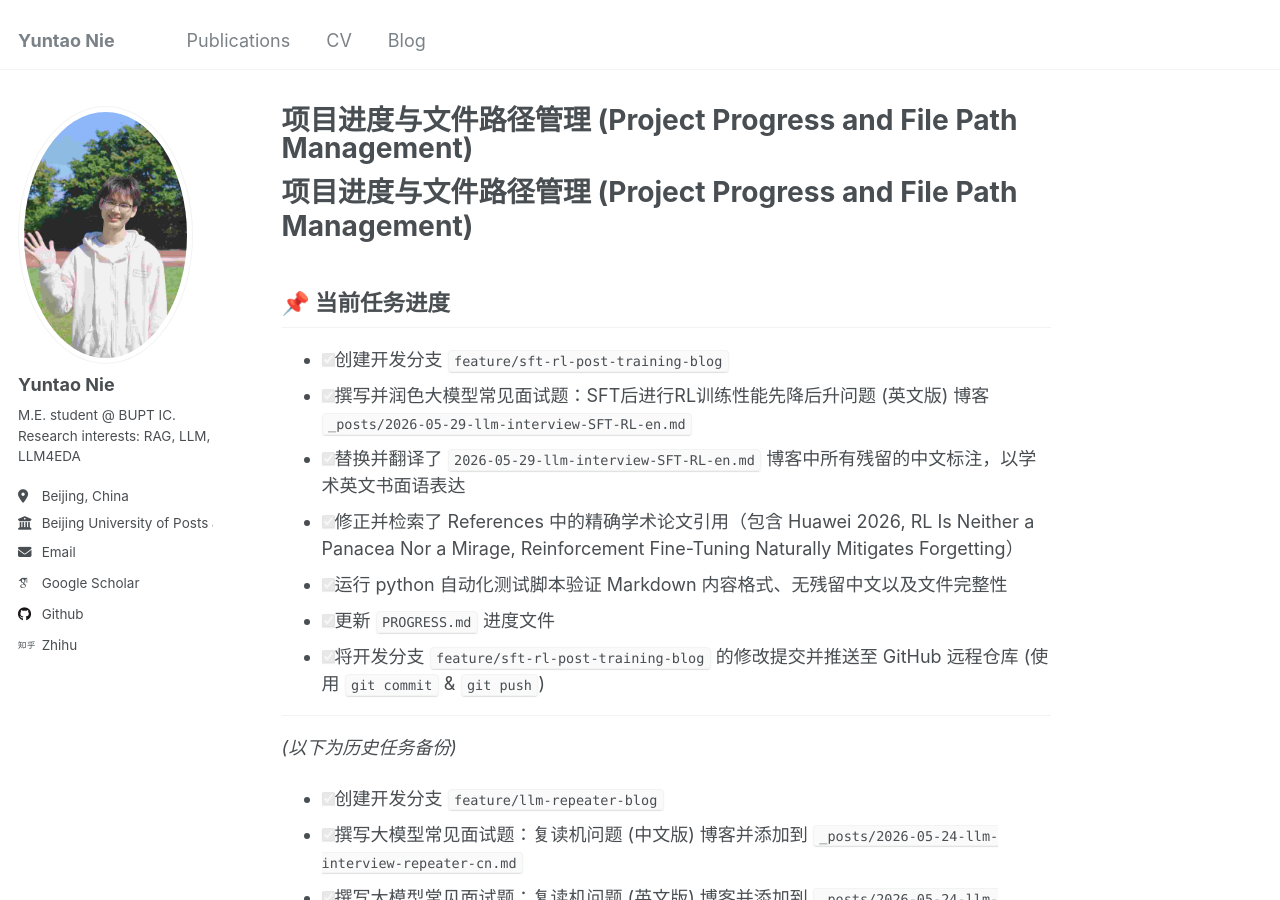
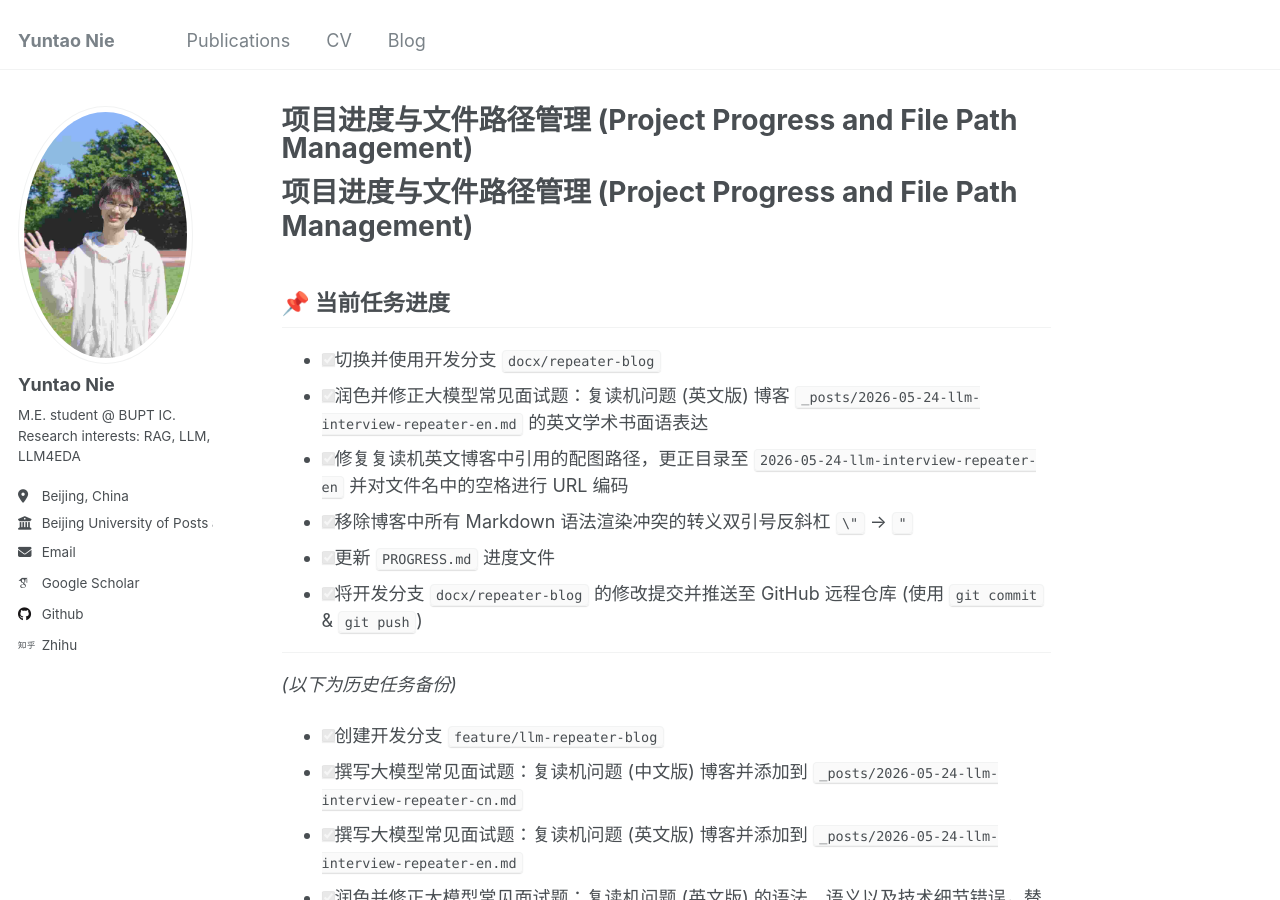
Before and after one commit to 1571859588/1571859588.github.io, a Jekyll site: the page built from PROGRESS.md, in a window 1280 px wide and 900 px high. Built offline with Jekyll 4.4.1, drawn with Linux system fonts in a browser that asks for light colours; some web fonts are replaced; our own code applies the rules of GitHub Pages for plain Markdown files.

Commit message:
doc: polish LLM repeater English blog image path, URL-encode spaces, remove escaped quotes, and refine style

```diff
--- a/PROGRESS.md
+++ b/PROGRESS.md
@@ -1,13 +1,12 @@
 # 项目进度与文件路径管理 (Project Progress and File Path Management)
 
 ## 📌 当前任务进度
-- [x] 创建开发分支 `feature/sft-rl-post-training-blog`
-- [x] 撰写并润色大模型常见面试题：SFT后进行RL训练性能先降后升问题 (英文版) 博客 `_posts/2026-05-29-llm-interview-SFT-RL-en.md`
-- [x] 替换并翻译了 `2026-05-29-llm-interview-SFT-RL-en.md` 博客中所有残留的中文标注，以学术英文书面语表达
-- [x] 修正并检索了 References 中的精确学术论文引用（包含 Huawei 2026, RL Is Neither a Panacea Nor a Mirage, Reinforcement Fine-Tuning Naturally Mitigates Forgetting）
-- [x] 运行 python 自动化测试脚本验证 Markdown 内容格式、无残留中文以及文件完整性
+- [x] 切换并使用开发分支 `docx/repeater-blog`
+- [x] 润色并修正大模型常见面试题：复读机问题 (英文版) 博客 `_posts/2026-05-24-llm-interview-repeater-en.md` 的英文学术书面语表达
+- [x] 修复复读机英文博客中引用的配图路径，更正目录至 `2026-05-24-llm-interview-repeater-en` 并对文件名中的空格进行 URL 编码
+- [x] 移除博客中所有 Markdown 语法渲染冲突的转义双引号反斜杠 `\"` -> `"`
 - [x] 更新 `PROGRESS.md` 进度文件
-- [x] 将开发分支 `feature/sft-rl-post-training-blog` 的修改提交并推送至 GitHub 远程仓库 (使用 `git commit` & `git push`)
+- [x] 将开发分支 `docx/repeater-blog` 的修改提交并推送至 GitHub 远程仓库 (使用 `git commit` & `git push`)
 
 ---
 *(以下为历史任务备份)*
```
Also changed, not shown: _posts/2026-05-24-llm-interview-repeater-en.md (+10 -10 lines).
